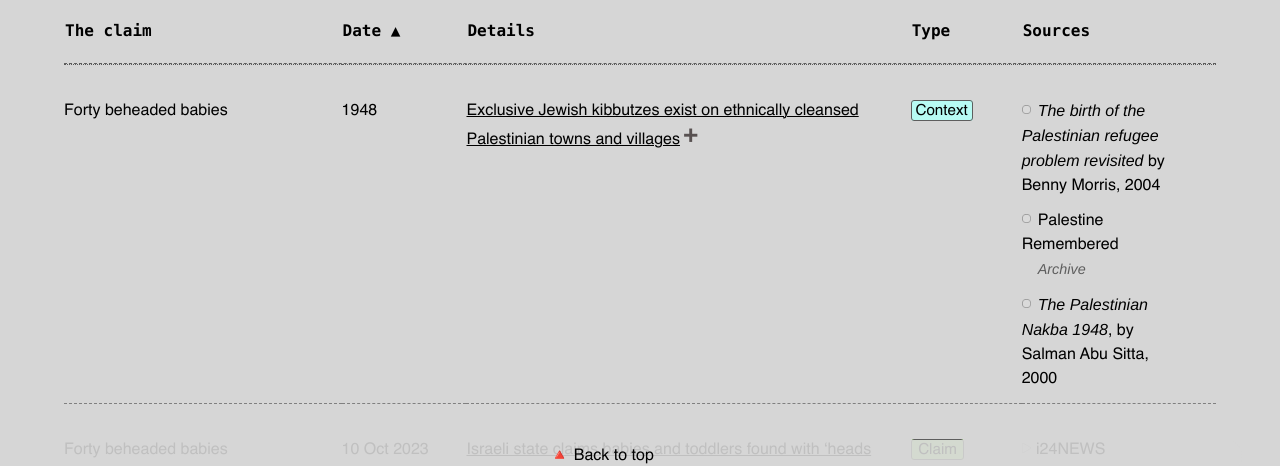
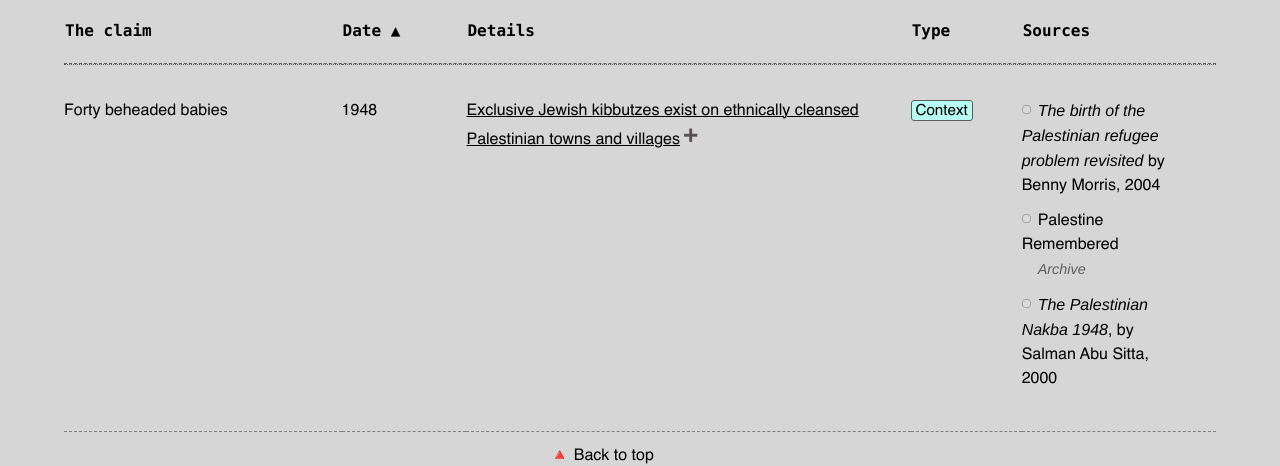
Before and after one commit to tamtzekin/hasbara-tracker, a React (Create React App) app: page /forty-beheaded-babies in a window 1280 px wide. Shown: the part 328-794 px from the top of the page. Built offline with nearby package versions, Linux system fonts and the light colour scheme.

Commit message:
more base padding under claim rows

```diff
--- a/src/components/ClaimFortyBeheadedBabies.js
+++ b/src/components/ClaimFortyBeheadedBabies.js
@@ -372,7 +372,7 @@ export default function ClaimFortyBeheadedBabies() {
                                                     <td
                                                         {...cell.getCellProps()}
                                                         style={{
-                                                            padding: '3% 3% 0 0',
+                                                            padding: '3% 3% 2.5% 0',
                                                             borderBottom: '1px dashed grey',
                                                             overflow: 'visible',
                                                             width: // Set fixed column widths
```
